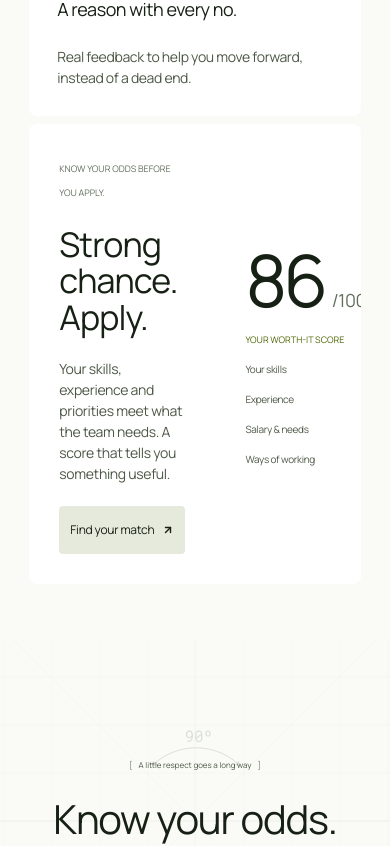
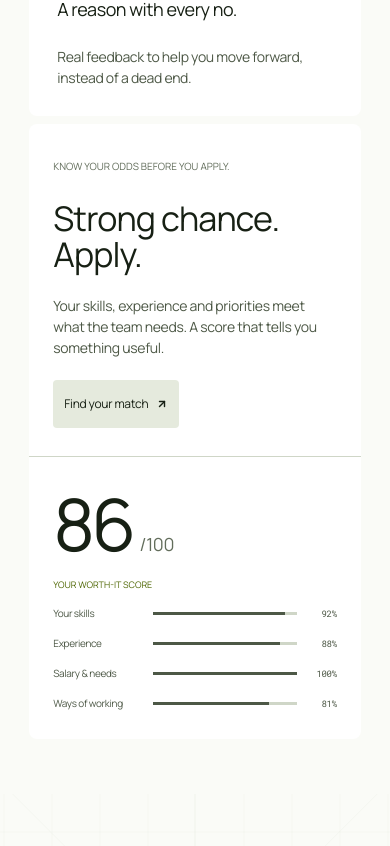
Before and after one commit to Rohithnairreghu005/Progrize_01, a React (Vite) app: page / in a window 390 px wide. Shown: the part 5600-6446 px from the top of the page. Built offline with nearby package versions, Linux system fonts and the light colour scheme.

Commit message:
Fix responsive profile and match card layouts

```diff
--- a/src/light-design.css
+++ b/src/light-design.css
@@ -572,8 +572,12 @@ h3 > span {
 }
 .match-card {
   margin-top: 0;
-  grid-template-columns: 1fr 1fr;
+  grid-template-columns: minmax(0, 1fr) minmax(0, 1fr);
   align-items: center;
+}
+.match-summary,
+.match-score {
+  min-width: 0;
 }
 .match-summary {
   padding: 40px;
@@ -758,7 +762,12 @@ h3 > span {
 .profile-section {
   gap: 80px;
   padding-block: 100px;
-  grid-template-columns: 1fr 1fr;
+  grid-template-columns: minmax(0, 1fr) minmax(0, 1fr);
+}
+.profile-copy,
+.profile-card,
+.profile-card-top > div:last-of-type {
+  min-width: 0;
 }
 .profile-copy > p {
   max-width: 430px;
@@ -1472,8 +1481,16 @@ h3 > span {
   .impact-visual > small {
     font-size: 8px;
   }
+  .match-card {
+    grid-template-columns: minmax(0, 1fr);
+  }
   .match-summary {
-    padding: 30px;
+    padding: 28px 24px;
+    border-bottom: 1px solid var(--line);
+  }
+  .match-summary > .mono {
+    font-size: 10px;
+    line-height: 1.5;
   }
   .match-summary h3 {
     font-size: 34px;
@@ -1483,14 +1500,15 @@ h3 > span {
     margin-block: 22px;
   }
   .match-score {
-    padding: 30px;
+    padding: 28px 24px;
   }
   .match-score > strong {
     font-size: 72px;
+    white-space: nowrap;
   }
   .score-row {
     font-size: 10px;
-    grid-template-columns: 90px 1fr 30px;
+    grid-template-columns: 90px minmax(0, 1fr) 30px;
     gap: 10px;
   }
   .mission,
@@ -1580,6 +1598,7 @@ h3 > span {
   .profile-section {
     padding-block: 55px;
     gap: 35px;
+    grid-template-columns: minmax(0, 1fr);
   }
   .profile-copy > p {
     font-size: 14px;
@@ -1596,6 +1615,8 @@ h3 > span {
   }
   .profile-card {
     padding: 22px;
+    width: 100%;
+    max-width: 100%;
   }
   .profile-card-top {
     gap: 15px;
@@ -1611,11 +1632,11 @@ h3 > span {
     margin-block: 7px;
   }
   .profile-card-top p {
-    font-size: 10px;
+    font-size: 12px;
     max-width: 155px;
   }
   .profile-card-top .mono {
-    font-size: 7px;
+    font-size: 9px;
     max-width: none;
   }
   .profile-tags {
@@ -1623,8 +1644,8 @@ h3 > span {
     gap: 4px;
   }
   .profile-tags > span {
-    font-size: 7px;
-    padding: 6px;
+    font-size: 10px;
+    padding: 7px;
     gap: 5px;
   }
   .profile-card > .tabs {
@@ -1634,24 +1655,28 @@ h3 > span {
     margin-bottom: 22px;
   }
   .profile-card > .tabs > button {
-    font-size: 8px;
+    font-size: 11px;
     min-width: 0;
     gap: 3px;
-    padding: 9px 6px;
+    padding: 9px 4px;
     flex: 1;
     justify-content: center;
   }
+  .profile-card > .tabs > button > .figma-asset {
+    display: none;
+  }
   .profile-content > p {
-    font-size: 12px;
+    font-size: 14px;
   }
   .verified {
-    font-size: 7px;
+    font-size: 11px;
     padding-top: 20px;
     margin-top: 20px;
     gap: 6px;
+    flex-wrap: wrap;
   }
   .verified b {
-    font-size: 7px;
+    font-size: 11px;
   }
   .promise {
     padding-top: 55px;
@@ -2329,3 +2354,15 @@ h2 {
   .launch-screen[open] { animation: launch-popup-in .24s cubic-bezier(.2,.7,.2,1) both; }
   @keyframes launch-popup-in { from { opacity: 0; transform: translateY(12px) scale(.98); } to { opacity: 1; transform: translateY(0) scale(1); } }
 }
+
+/* Stack the profile before either column becomes too narrow on tablets. */
+@media (min-width: 761px) and (max-width: 900px) {
+  .profile-section { grid-template-columns: minmax(0,1fr); gap: 36px; }
+  .profile-card { width: 100%; max-width: 560px; justify-self: center; }
+}
+/* Keep the fixed-size journey artwork inside its tablet container. */
+@media (min-width: 761px) and (max-width: 1000px) {
+  .process-track { grid-template-columns: minmax(0,1fr); }
+  .process-sticky { width: 100%; height: 540px; }
+  .assembly { left: 50%; margin-left: -275px; transform: scale(.85); transform-origin: top center; }
+}
```
